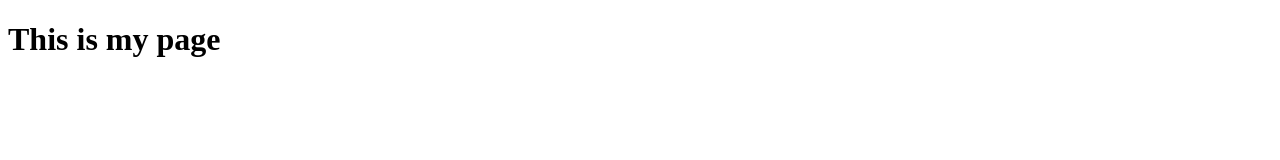
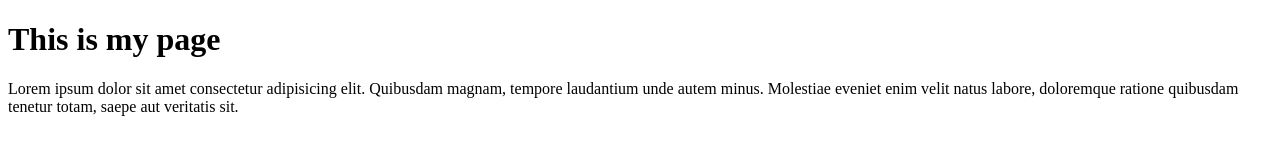
Before and after one commit to LucmanRoyJohairi/html-app, a plain HTML site: page index.html in a window 1280 px wide. Drawn offline with Linux system fonts and the light colour scheme.

Commit message:
added paragraph

```diff
--- a/index.html
+++ b/index.html
@@ -10,6 +10,9 @@
 
 <body>
     <h1>This is my page</h1>
+    <p>Lorem ipsum dolor sit amet consectetur adipisicing elit. Quibusdam magnam, tempore laudantium unde autem minus.
+        Molestiae eveniet enim velit natus labore, doloremque ratione quibusdam tenetur totam, saepe aut veritatis sit.
+    </p>
 </body>
 
 </html>
```
